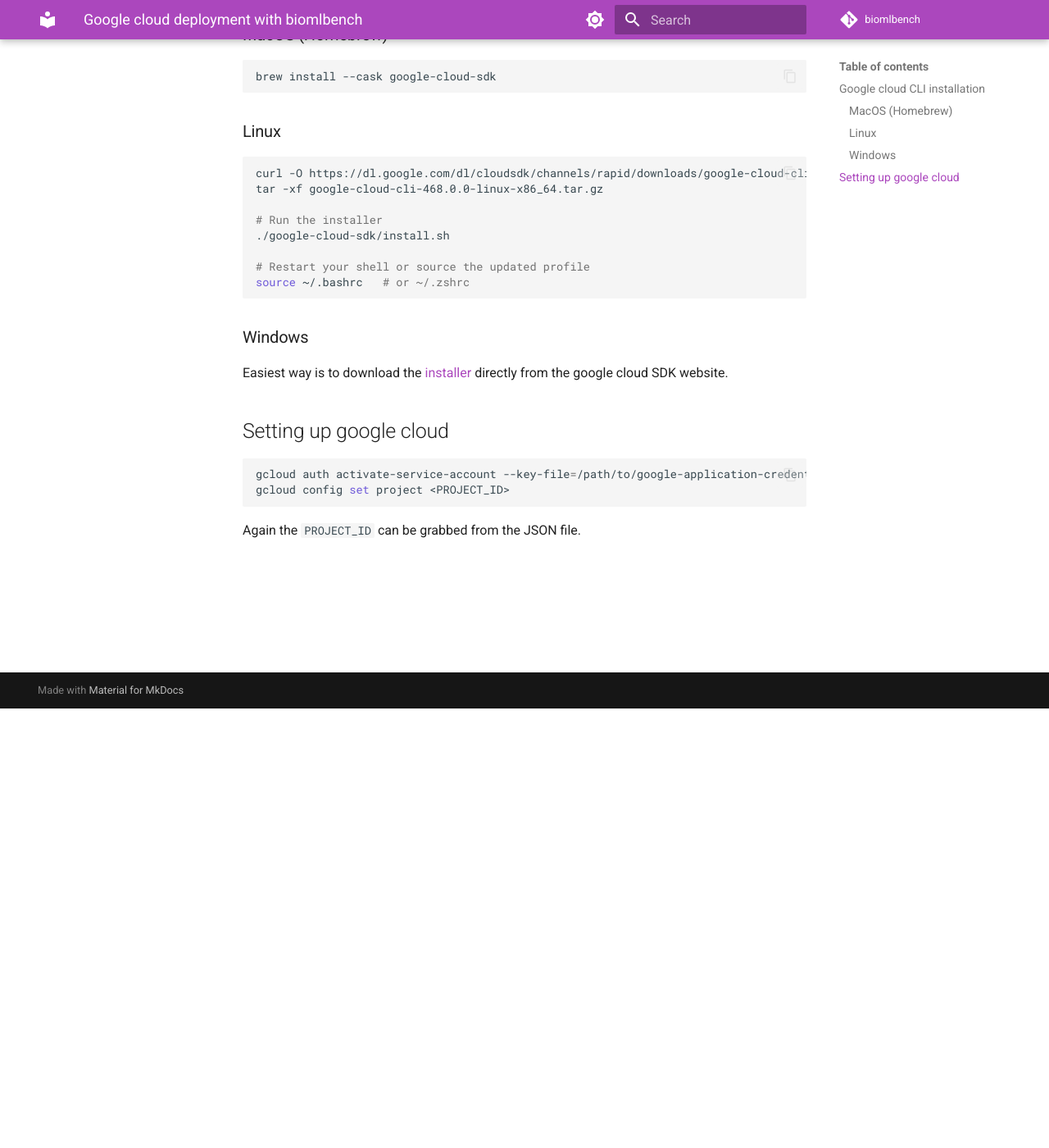
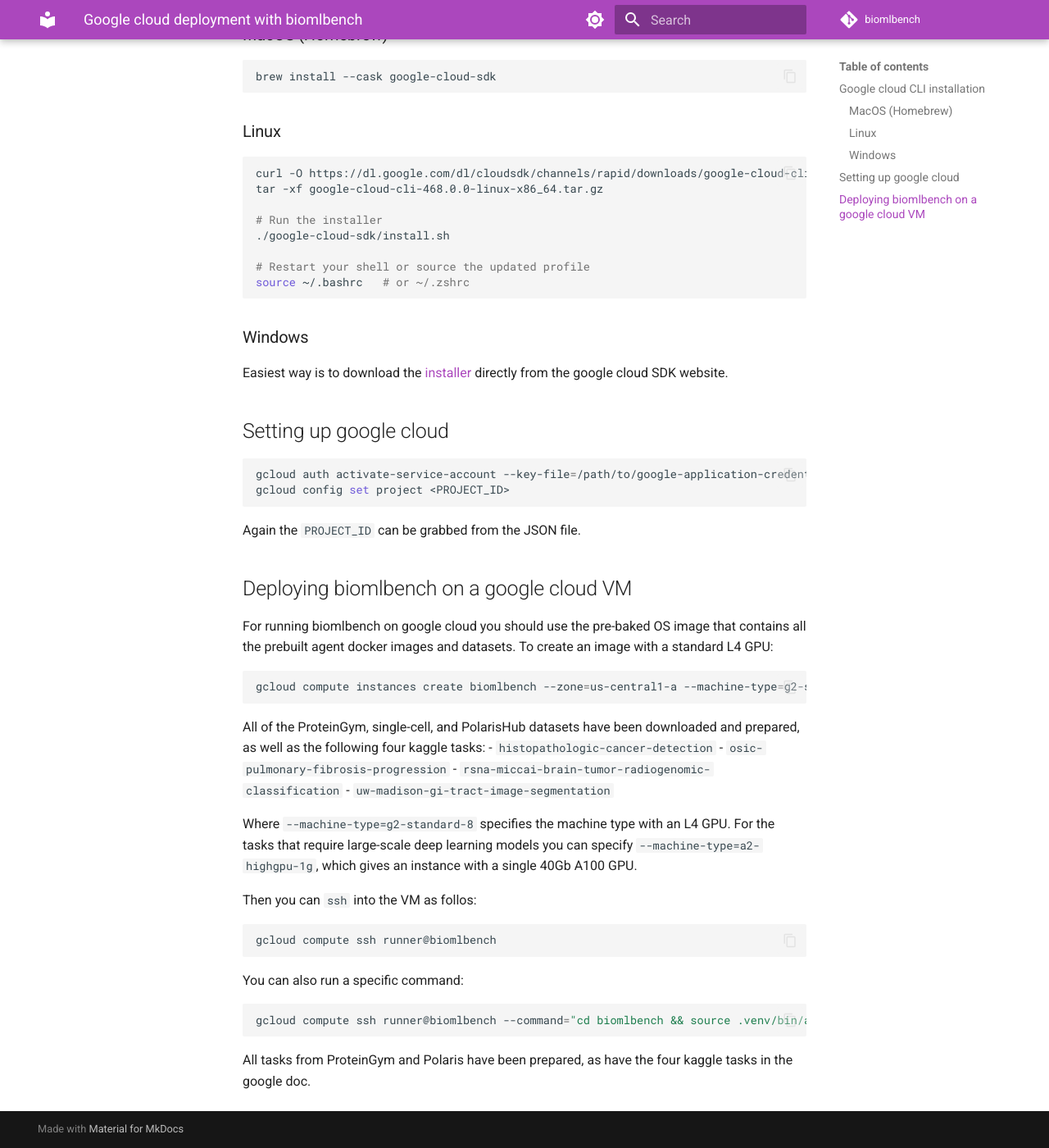
Before and after one commit to science-machine/biomlbench, an MkDocs documentation site: the page built from docs/deployment.md, in a window 1280 px wide and 1400 px high, scrolled down 536 px. Shown: the whole window at 82% size. Built offline with MkDocs 1.6.1 and Material for MkDocs 9.7.7, drawn with Linux system fonts in a browser that asks for light colours; comment, search, counter and statistics services are not loaded.

Commit message:
added deployment docs

````diff
--- a/docs/deployment.md
+++ b/docs/deployment.md
@@ -45,3 +45,33 @@
 ```
 
 Again the `PROJECT_ID` can be grabbed from the JSON file.
+
+## Deploying biomlbench on a google cloud VM
+
+For running biomlbench on google cloud you should use the pre-baked OS image that contains all the prebuilt agent docker images and datasets. To create an image with a standard L4 GPU:
+
+```bash
+gcloud compute instances create biomlbench --zone=us-central1-a --machine-type=g2-standard-8 --maintenance-policy=TERMINATE --image=biomlbench --boot-disk-size=500G
+```
+
+All of the ProteinGym, single-cell, and PolarisHub datasets have been downloaded and prepared, as well as the following four kaggle tasks:
+    - `histopathologic-cancer-detection`
+    - `osic-pulmonary-fibrosis-progression`
+    - `rsna-miccai-brain-tumor-radiogenomic-classification`
+    - `uw-madison-gi-tract-image-segmentation`
+
+Where `--machine-type=g2-standard-8` specifies the machine type with an L4 GPU. For the tasks that require large-scale deep learning models you can specify `--machine-type=a2-highgpu-1g`, which gives an instance with a single 40Gb A100 GPU.
+
+Then you can `ssh` into the VM as follos:
+
+```bash
+gcloud compute ssh runner@biomlbench
+```
+
+You can also run a specific command:
+
+```bash
+gcloud compute ssh runner@biomlbench --command="cd biomlbench && source .venv/bin/activate && biomlbench run-agent --agent aide --task-id proteingym-dms/A0A1I9GEU1_NEIME_Kennouche_2019"
+```
+
+All tasks from ProteinGym and Polaris have been prepared, as have the four kaggle tasks in the google doc.
````
